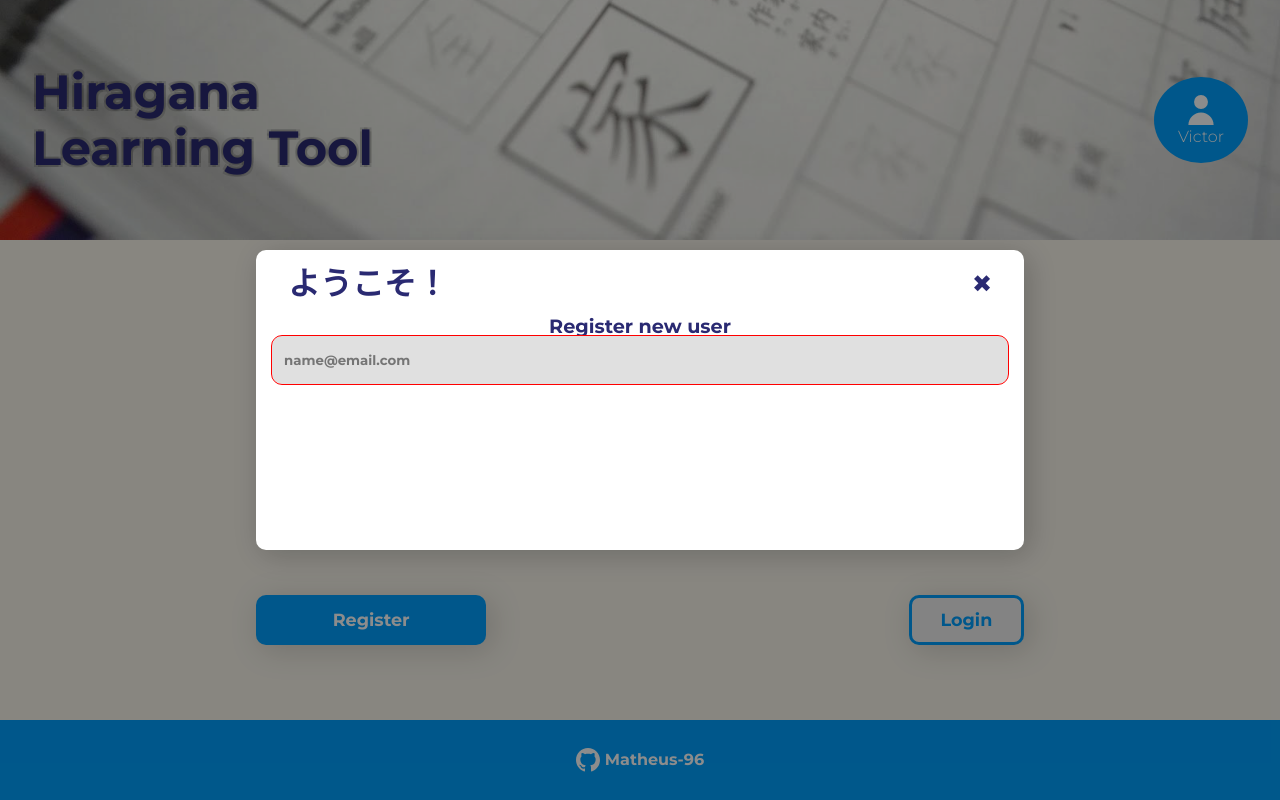
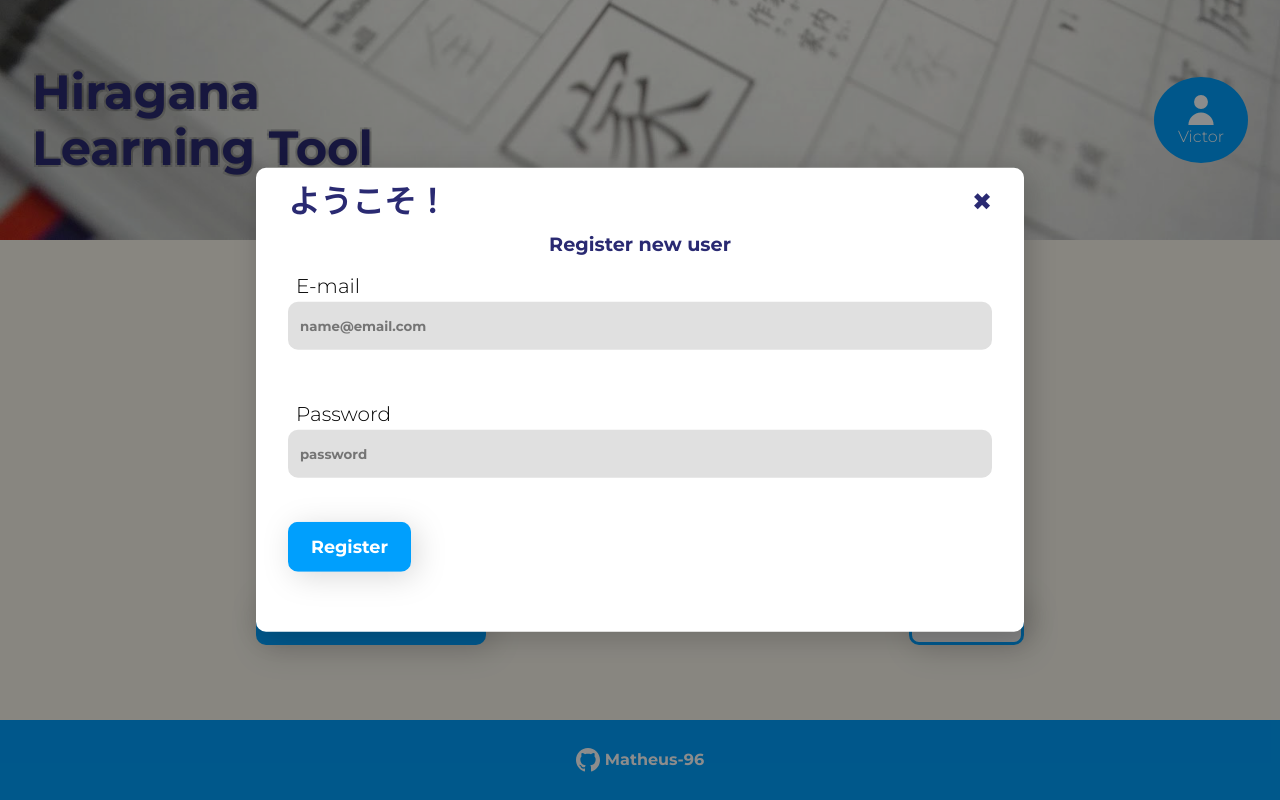
Before and after one commit to Matheus-96/hiragana-react, a React (Create React App) app: page /#/ in a window 1280 px wide. Both pictures are taken after a click on the button "Register". Built offline with nearby package versions, Linux system fonts and the light colour scheme.

Commit message:
formulario de cadastro

```diff
--- /dev/null
+++ b/src/Components/Input/Validations.tsx
@@ -0,0 +1,8 @@
+export const validateEmail = () => {
+	return
+}
+
+export function Validate(regex: RegExp, value: string){
+
+	return regex.test(value)
+}
--- a/src/Components/Input/index.tsx
+++ b/src/Components/Input/index.tsx
@@ -1,13 +1,29 @@
 import styled from "styled-components"
+
+
+export const InputGroup = styled.div`
+	padding: 1rem;
+`
+
+export const CustomLabel = styled.label`
+padding: 0 .5rem;
+font-size: 1.25rem;
+line-height: 2rem;
+display: block;
+`
 
 export const CustomInput = styled.input`
 	font-weight: bold;
+	width: 100%;
 	padding: 1rem .75rem;
 	outline: none;
 	border: none;
 	border-radius: 10px;
 	background-color: ${props=> props.theme['input-background']};
 	color:  ${props=> props.theme['raisin-black']};
+
+	transition: width .25s;
+
 	&:focus{
 		background-color: #fff7b3;
 		outline: 1px solid ${props=> props.theme['raisin-black']};
@@ -15,10 +31,18 @@ export const CustomInput = styled.input`
 	}
 	&.error {
 		outline: 1px solid red;
+		@media screen and (min-width: 768px){
+			width: 60%;
+		}
+	}
+
+`
+export const Hint = styled.span`
+	padding-left	: 1rem;
+	opacity: 0;
+
+	&.visible {
+		transition: opacity .5s;
+		opacity: 1;
 	}
 `
-
-export function Validate(regex: RegExp, value: string){
-
-	return regex.test(value)
-}
--- a/src/Pages/Landing/index.tsx
+++ b/src/Pages/Landing/index.tsx
@@ -6,7 +6,8 @@ import { Title } from "../../Components/Title";
 import * as S from './Styles'
 import {ReactComponent as GithubIcon} from '../../assets/images/github.svg'
 import * as M from '../../Components/Modal'
-import {CustomInput, Validate} from '../../Components/Input'
+import * as Inputs from '../../Components/Input'
+import * as V from '../../Components/Input/Validations'
 import { useState } from "react";
 import { ModalStates } from "../../Components/Modal/interfaces";
 import { Header } from "../../Components/Header";
@@ -16,7 +17,8 @@ export default function Landing(){
 
 	const [modalState, setModalState] = useState<ModalStates>('hidden')
 	const [email, setEmail] = useState('')
-	const [emailValid, setEmailValid] = useState(false)
+	const [password, setPassword] = useState('')
+	const [emailValid, setEmailValid] = useState(true)
 
 	function toggleModal(){ M.toggleModal(modalState, setModalState) }
 
@@ -51,7 +53,6 @@ export default function Landing(){
 		<S.Container>
 			<M.Backdrop
 				state={modalState}
-				onClick={(e)=> { if(M.ClickedBackdrop(e.target as HTMLElement)) toggleModal() }}
 				className='backdrop'
 			>
 				<M.Modal state={modalState}>
@@ -68,14 +69,34 @@ export default function Landing(){
 					</M.Header>
 					<M.Body>
 						<M.Subtitle>Register new user</M.Subtitle>
-						<CustomInput
+						<Inputs.InputGroup>
+							<Inputs.CustomLabel htmlFor="email">E-mail</Inputs.CustomLabel>
+							<Inputs.CustomInput
 								type='email'
 								placeholder="name@email.com"
 								value={email}
+								id='email'
 								className={`${emailValid? '':'error'}`}
 								onChange={(e)=>setEmail(e.target.value)}
-							onBlur={(e)=>setEmailValid(Validate(/^[\w-\.]+@([\w-]+\.)+[\w-]{2,4}$/g, email))}
+								onBlur={(e)=>setEmailValid(V.Validate(/^[\w-\.]+@([\w-]+\.)+[\w-]{2,4}$/g, email))}
 								/>
+								<Inputs.Hint className={`${emailValid ? '' : 'visible'}`}>Invalid e-mail address</Inputs.Hint>
+						</Inputs.InputGroup>
+						<Inputs.InputGroup>
+							<Inputs.CustomLabel htmlFor="password">Password</Inputs.CustomLabel>
+							<Inputs.CustomInput
+								type='password'
+								placeholder="password"
+								value={password}
+								id='password'
+								onChange={(e)=>setPassword(e.target.value)}
+								/>
+						</Inputs.InputGroup>
+						<Inputs.InputGroup>
+							<Button btnType="primary">
+								Register
+							</Button>
+						</Inputs.InputGroup>
 					</M.Body>
 				</M.Modal>
 			</M.Backdrop>
```
Lines whose indentation alone changed are shown as unchanged.
